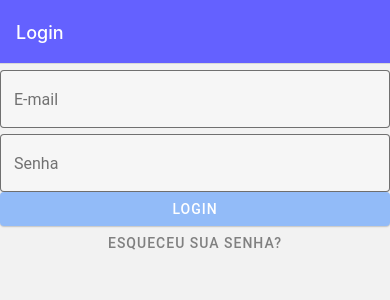
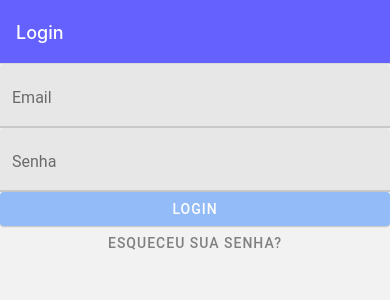
Before and after one commit to mncampos/iAttendance, a React Native app: screen / in a window 390 px wide. Shown: the top 300 px of the page. Built offline with nearby package versions, Linux system fonts and the light colour scheme.

Commit message:
awful login system

```diff
--- a/src/Index.jsx
+++ b/src/Index.jsx
@@ -9,6 +9,7 @@ import { QRScreen } from './navigations/navigations.readQRscreen';
 import { CodeScreen } from './navigations/navigations.generateCodeScreen';
 import { NewCheckInScreen } from './navigations/navigations.newCheckInScreen';
 import { EditScreen } from './navigations/navigations.editScreen';
+import { ProfessorMainScreen } from './navigations/navigations.professorMainScreen';
 //Índice da aplicação, aqui estão localizadas as rotas
 
 const Stack = createNativeStackNavigator();
@@ -27,10 +28,11 @@ export default function Index()
                 <Stack.Screen name="LoginScreen"  component={LoginScreen}   options={{ title: 'Login' }}/>
                 <Stack.Screen name="ReportsScreen" component={ReportsScreen} options={{ title: 'Relatórios' }} />
                 <Stack.Screen name="SettingsScreen" component={SettingsScreen} options={{ title: 'Configurações'}}/>
-                <Stack.Screen name="CheckInScreen" component={CheckInScreen} options={{title: 'Check In'}}/>
+                <Stack.Screen name="CheckInScreen" component={CheckInScreen} options={{headerShown: false}}/>
                 <Stack.Screen name="QRScreen" component={QRScreen} options={{title: 'Leitura do QRCode', headerShown: false}}/>
                 <Stack.Screen name="CodeScreen" component={CodeScreen} options={{title: 'Compartilhar'}}/>
                 <Stack.Screen name="EditScreen" component={EditScreen} options={{title: 'Editar'}}/>
+                <Stack.Screen name="ProfessorMainScreen" component={ProfessorMainScreen} options={{headerShown: false}}/>
                 <Stack.Screen name="NewCheckInScreen" component={NewCheckInScreen} options={{title: 'Novo Check In'}}/>
             </Stack.Navigator>
         </NavigationContainer>
--- a/src/components/moléculas/card.jsx
+++ b/src/components/moléculas/card.jsx
@@ -1,6 +1,4 @@
 import React from 'react';
-import PasswordInput from '../átomos/components.passwordInput';
-import EmailInput from '../átomos/components.emailInput';
 import { View, Linking, Text } from 'react-native'
 import { Button } from 'react-native-paper'
 
--- a/src/components/moléculas/components.loginInput.jsx
+++ b/src/components/moléculas/components.loginInput.jsx
@@ -1,17 +1,26 @@
-import React from 'react';
-import PasswordInput from '../átomos/components.passwordInput';
-import EmailInput from '../átomos/components.emailInput';
+import React, {useState} from 'react';
 import { View, Linking } from 'react-native'
-import { Button } from 'react-native-paper'
+import { Button, TextInput } from 'react-native-paper'
 
 
 export function LoginInput({navigation}){
 
+    const [email, setEmail] = React.useState('');
+    const [password, setPassword] = React.useState('');
+
     return(
         <View>
-            <EmailInput/>
-            <PasswordInput/>
-            <Button mode='contained' color='#0066FF66' onPress = { () => navigation.navigate('CheckInScreen')}>
+
+
+            <TextInput label="Email" value={email} onChangeText={email => setEmail(email)}  />
+            <TextInput label="Senha" value={password} onChangeText={password => setPassword(password)}/>
+            <Button mode='contained' color='#0066FF66' onPress = { () => {
+
+                if(email == "prof")
+                navigation.navigate('ProfessorMainScreen');
+                else navigation.navigate('CheckInScreen');
+            }
+                }>
                 LOGIN
             </Button>
             <Button mode='text' color='grey' onPress = { () => Linking.openURL('http://www.ufrgs.br/ufrgs/inicial')}>
--- a/src/components/átomos/components.emailInput.jsx
+++ /dev/null
@@ -1,19 +0,0 @@
-import React from 'react';
-import { TextInput } from 'react-native-paper';
-
-const EmailInput = () => {
-
-    const[text, setText] = React.useState('');
-
-    return (
-        <TextInput
-        mode = "outlined"
-        placeholder = "Insira seu E-mail"
-        label="E-mail"
-        value={text}
-        onChangeText={text => setText(text)} />
-    );
-
-}
-
-export default EmailInput;
--- a/src/components/átomos/components.passwordInput.jsx
+++ /dev/null
@@ -1,19 +0,0 @@
-import React from 'react';
-import { TextInput } from 'react-native-paper';
-
-const PasswordInput = () => {
-
-    const[text, setText] = React.useState('');
-
-    return (
-        <TextInput
-        mode = "outlined"
-        placeholder = "Insira sua senha"
-        label="Senha"
-        value={text}
-        onChangeText={text => setText(text)} />
-    );
-
-}
-
-export default PasswordInput;
--- /dev/null
+++ b/src/navigations/navigations.professorMainScreen.jsx
@@ -0,0 +1,43 @@
+import React from 'react';
+import { StyleSheet, View } from 'react-native';
+import { ProfessorMenuBar } from '../components/moléculas/components.professorMenuBar';
+import users from '../components/data/users';
+import { Card } from '../components/moléculas/card';
+
+export function ProfessorMainScreen({navigation}){
+    const { student } = users
+    return(
+        <View style={styles.MainContainer}>
+            { student.map((user) => <Card users={ user } key={ user.id } />) }
+            <View style={styles.bottomView}>
+                <ProfessorMenuBar navigation={navigation}/>
+            </View>
+        </View>
+    );
+}
+
+const styles = StyleSheet.create(
+    {
+        MainContainer:
+        {
+            flex: 1,
+            alignItems: 'center',
+            justifyContent: 'center',
+        },
+
+        bottomView:{
+
+          width: '100%',
+          height: 70,
+          justifyContent: 'center',
+          alignItems: 'center',
+          position: 'absolute',
+          bottom: 0
+        },
+
+        textStyle:{
+
+          color: '#fff',
+          fontSize:22
+        }
+    });
```
